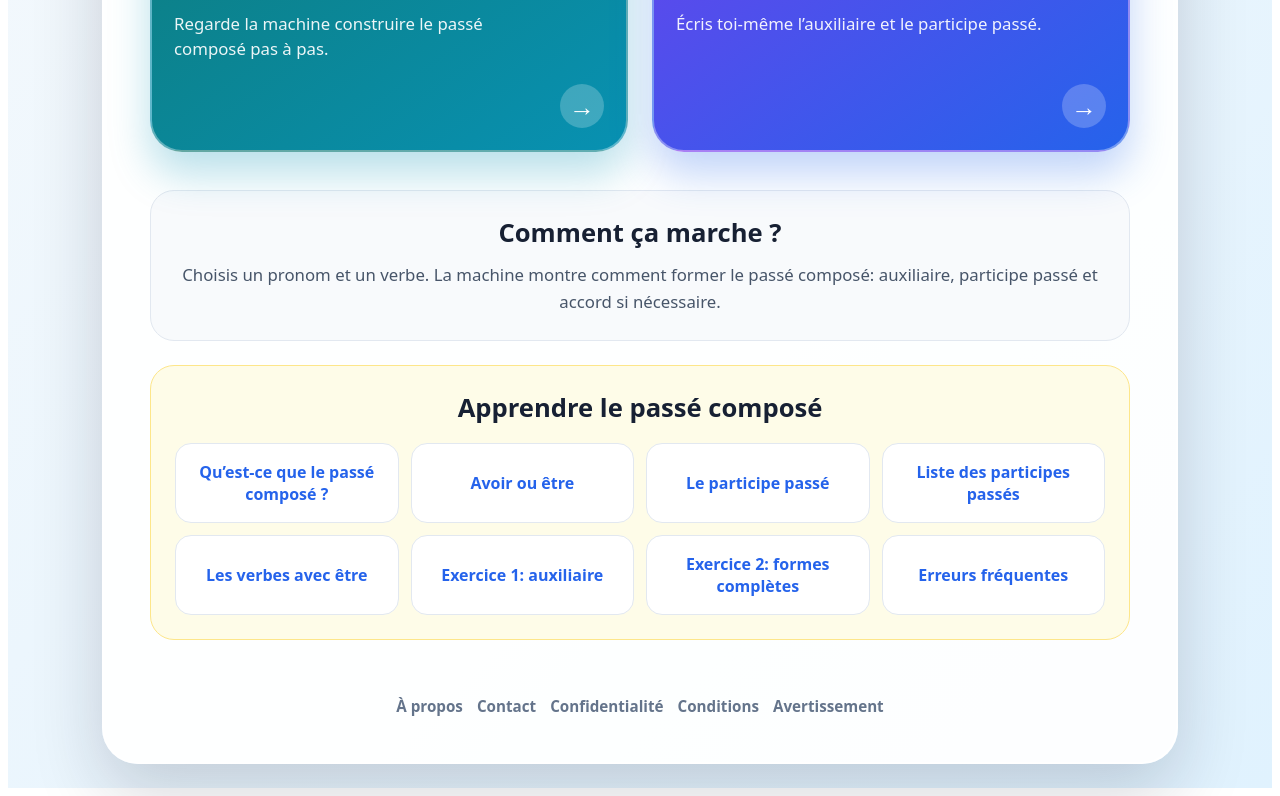
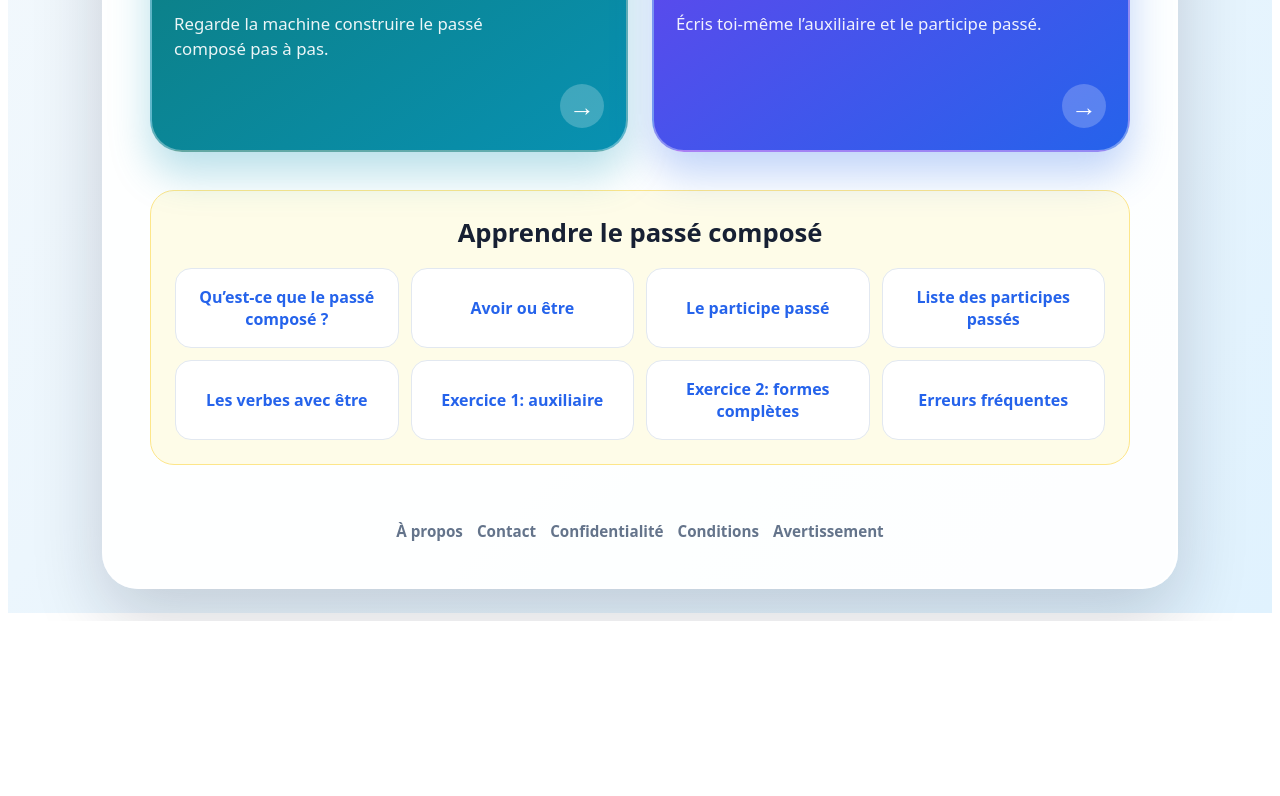
Before and after one commit to ossthun/machinepc, a Next.js app: page / in a window 1280 px wide. Shown: the part 734-1530 px from the top of the page. After the commit the page ends 1355 px from the top, so only its background shows below. Built offline with nearby package versions, Linux system fonts and the light colour scheme.

Commit message:
Remove info section and styles from index.js
Removed the info section and its related styles from the index page.

```diff
--- a/pages/index.js
+++ b/pages/index.js
@@ -64,17 +64,6 @@ export default function Home() {
             </div>
           </Link>
         </div>
-
-        <section style={styles.infoSection}>
-          <h2 style={styles.sectionTitle}>
-            Comment ça marche ?
-          </h2>
-
-          <p style={styles.infoText}>
-            Choisis un pronom et un verbe. La machine montre comment former le
-            passé composé: auxiliaire, participe passé et accord si nécessaire.
-          </p>
-        </section>
 
         <section style={styles.linkSection}>
           <h2 style={styles.sectionTitle}>
@@ -310,14 +299,6 @@ const styles = {
     fontWeight: 900,
   },
 
-  infoSection: {
-    marginTop: "8px",
-    padding: "24px",
-    borderRadius: "24px",
-    background: "#f8fafc",
-    border: "1px solid #e2e8f0",
-  },
-
   linkSection: {
     marginTop: "24px",
     padding: "24px",
@@ -330,13 +311,6 @@ const styles = {
     margin: "0 0 12px",
     fontSize: "1.6rem",
     color: "#172033",
-  },
-
-  infoText: {
-    margin: 0,
-    fontSize: "1.05rem",
-    lineHeight: 1.6,
-    color: "#475569",
   },
 
   contentLinks: {
```
